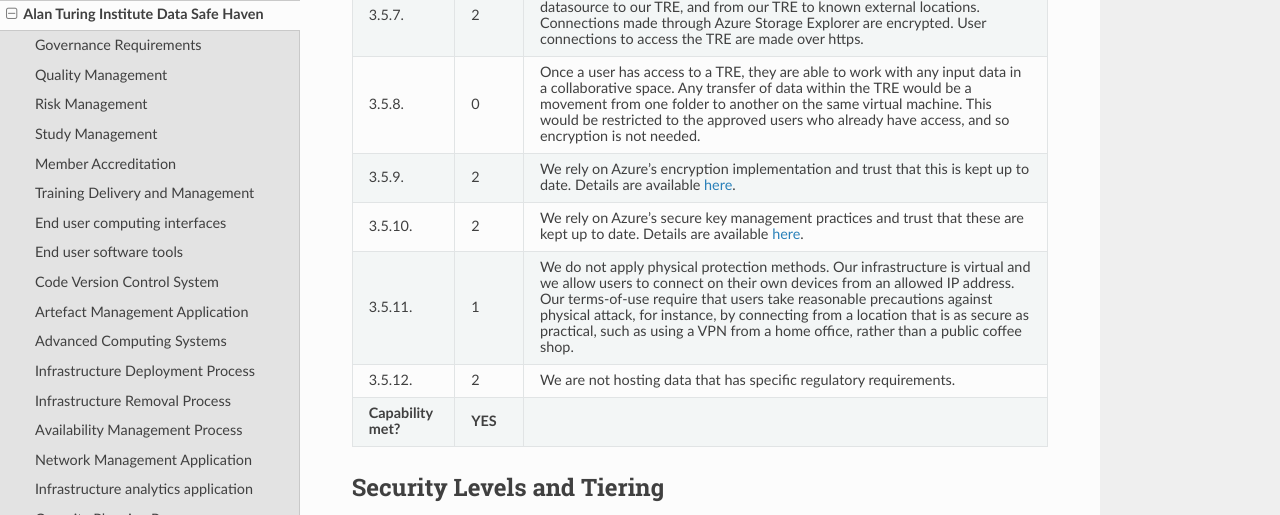
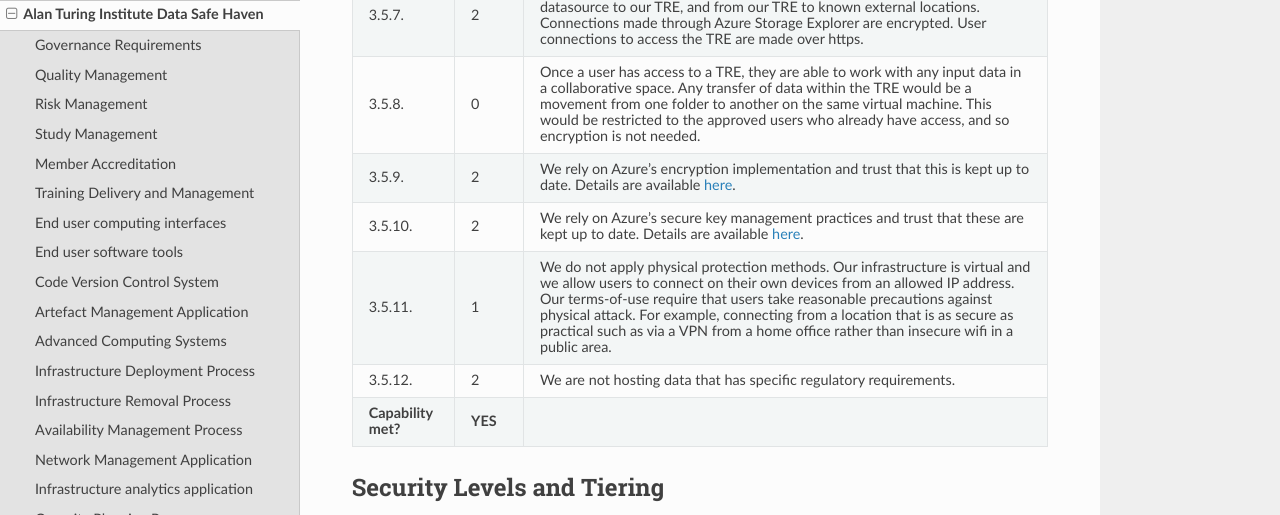
Before and after one commit to sa-tre/satre-specification, a Sphinx documentation site: the page built from docs/source/evaluations/alan_turing_institute.md, in a window 1280 px wide and 900 px high, scrolled down 19260 px. Shown: the top 515 px of the window. Built offline with Sphinx 7.4.7 and the Read the Docs theme 2.0.0, drawn with Linux system fonts in a browser that asks for light colours.

Commit message:
Split long sentence

```diff
--- a/docs/source/evaluations/alan_turing_institute.md
+++ b/docs/source/evaluations/alan_turing_institute.md
@@ -968,7 +968,8 @@
   - 1
   - We do not apply physical protection methods.
     Our infrastructure is virtual and we allow users to connect on their own devices from an allowed IP address.
-    Our terms-of-use require that users take reasonable precautions against physical attack, for instance, by connecting from a location that is as secure as practical, such as using a VPN from a home office, rather than a public coffee shop.
+    Our terms-of-use require that users take reasonable precautions against physical attack.
+    For example, connecting from a location that is as secure as practical such as via a VPN from a home office rather than insecure wifi in a public area.
 * - 3.5.12.
   - 2
   - We are not hosting data that has specific regulatory requirements.
```
